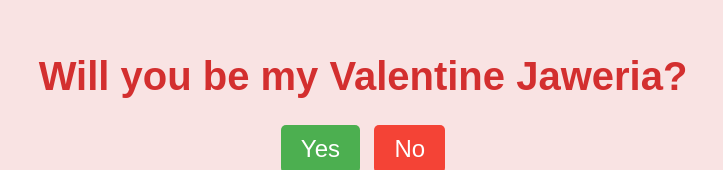
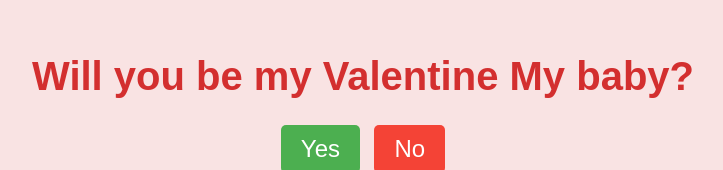
Before and after one commit to Tempest1xx/Test, a plain HTML site: page index.html in a window 1280 px wide. Shown: the part 138-308 px from the top of the page, without its empty margins (277-1000 px from the left). Drawn offline with Linux system fonts and the light colour scheme.

Commit message:
Update index.html

```diff
--- a/index.html
+++ b/index.html
@@ -8,7 +8,7 @@
 </head>
 <body>
     <div class="container">
-        <h1>Will you be my Valentine Jaweria?</h1>
+        <h1>Will you be my Valentine My baby?</h1>
         <div class="buttons">
             <button class="yes-button" onclick="handleYesClick()">Yes</button>
             <button class="no-button" onclick="handleNoClick()">No</button>
```
